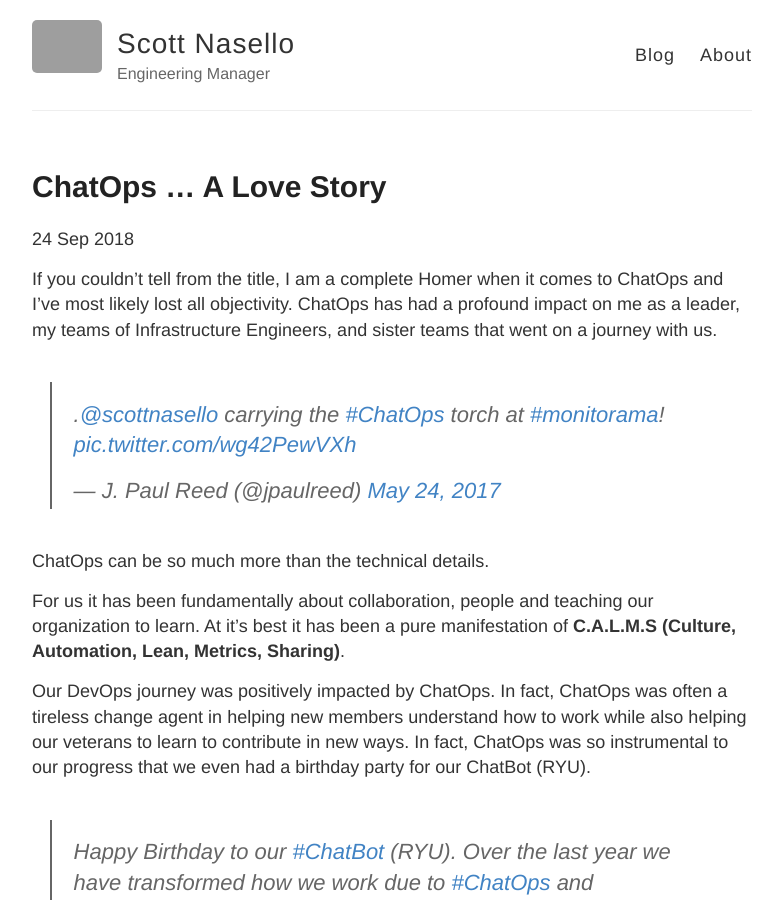
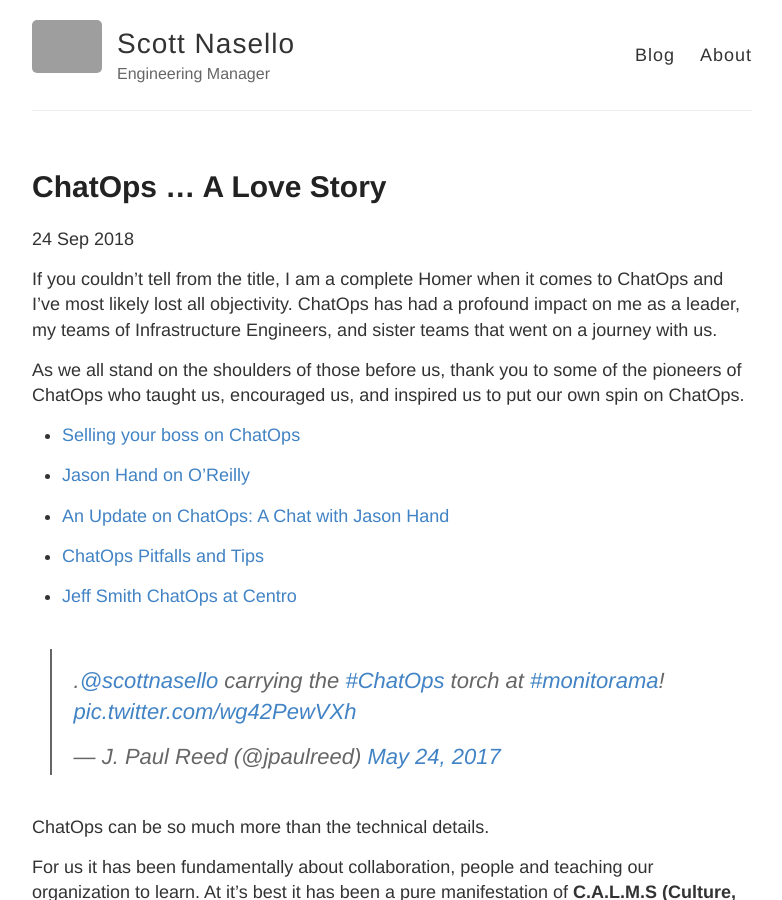
Before and after one commit to scottnasello/scottnasello.github.io, a Jekyll site: the page built from _posts/2018-09-24-ChatOps.md, in a window 1280 px wide and 900 px high. Shown: the whole window, without its empty margins (248-1030 px from the left). Built offline with Jekyll 4.4.1, drawn with Linux system fonts in a browser that asks for light colours; comment, search, counter and statistics services are not loaded; some of the changed text lies outside the part shown; grey boxes are pictures that could not be loaded.

Commit message:
ChatOps preamble

```diff
--- a/_posts/2018-09-24-ChatOps.md
+++ b/_posts/2018-09-24-ChatOps.md
@@ -5,6 +5,18 @@ excerpt: ChatOps was so instrumental to our progress that we even had a birthday
 ---
 
 If you couldn't tell from the title, I am a complete Homer when it comes to ChatOps and I've most likely lost all objectivity.  ChatOps has had a profound impact on me as a leader, my teams of Infrastructure Engineers, and sister teams that went on a journey with us.
+
+As we all stand on the shoulders of those before us, thank you to some of the pioneers of ChatOps who taught us, encouraged us, and inspired us to put our own spin on ChatOps.
+
+* [Selling your boss on ChatOps](https://medium.com/@jasonhand/how-to-sell-your-boss-on-chatops-2152a95ffec1)
+
+* [Jason Hand on O’Reilly](https://medium.com/@jasonhand/my-latest-book-on-chatops-from-oreilly-media-is-now-available-ed7817e3dd84)
+
+* [An Update on ChatOps: A Chat with Jason Hand](https://victorops.com/blog/an-update-on-chatops-a-chat-with-jason-hand)
+
+* [ChatOps Pitfalls and Tips](https://stackstorm.com/2015/12/10/chatops_pitfalls_and_tips/)
+
+* [Jeff Smith ChatOps at Centro](https://medium.com/@jefferysmith/chatops-chatbots-at-centro-b671ba8245da?source=linkShare-92b662589200-1537736880)
 
 <blockquote class="twitter-tweet tw-align-center" data-lang="en"><p lang="en" dir="ltr">.<a href="https://twitter.com/scottnasello?ref_src=twsrc%5Etfw">@scottnasello</a> carrying the <a href="https://twitter.com/hashtag/ChatOps?src=hash&amp;ref_src=twsrc%5Etfw">#ChatOps</a> torch at <a href="https://twitter.com/hashtag/monitorama?src=hash&amp;ref_src=twsrc%5Etfw">#monitorama</a>! <a href="https://t.co/wg42PewVXh">pic.twitter.com/wg42PewVXh</a></p>&mdash; J. Paul Reed (@jpaulreed) <a href="https://twitter.com/jpaulreed/status/867174845083041792?ref_src=twsrc%5Etfw">May 24, 2017</a></blockquote>
 <script async src="https://platform.twitter.com/widgets.js" charset="utf-8"></script>
```
Also changed, not shown: other parts of _posts/2018-09-24-ChatOps.md (+1 -12 lines).
